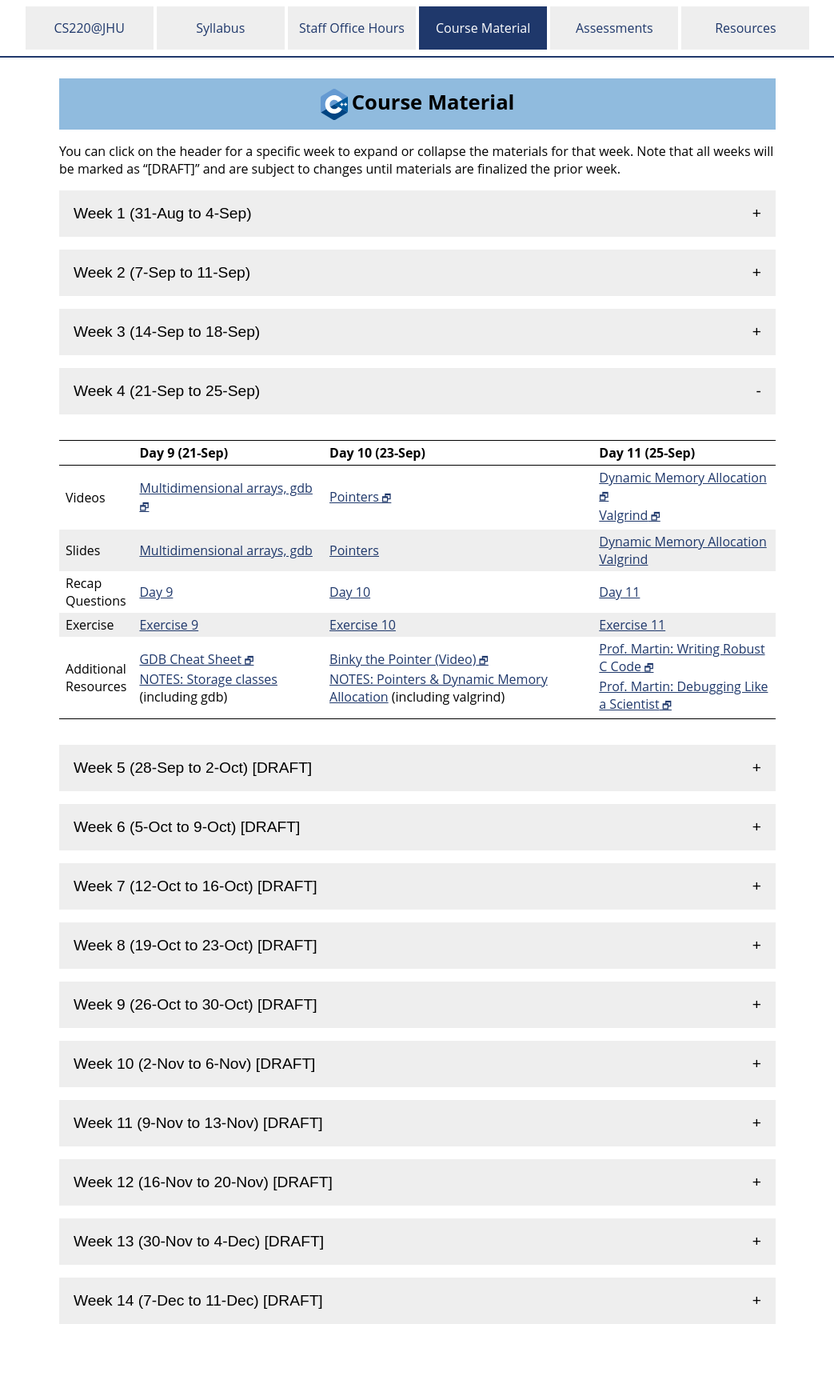
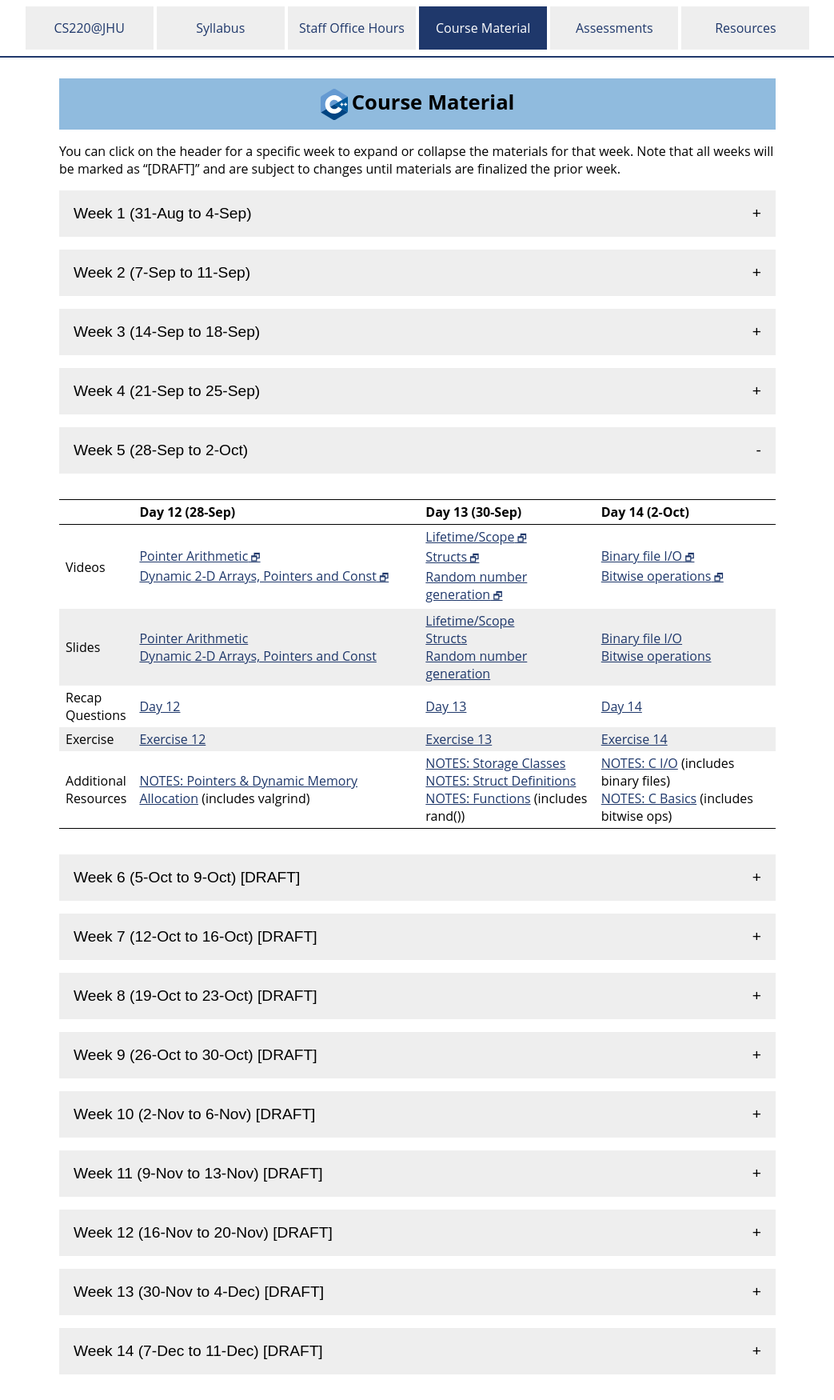
Before and after one commit to jhu-ip/cs220-f26, a Jekyll site: the page built from material.md, in a window 1280 px wide. Shown: the whole page at 80% size, without its empty margins (118-1161 px from the left). Built offline with Jekyll 4.4.1, drawn with Linux system fonts in a browser that asks for light colours; before the commit the page ends 1687 px from its top, so only the background shows below that.

Commit message:
updated material page to activate week5

```diff
--- a/material.md
+++ b/material.md
@@ -219,7 +219,7 @@
 </table>
 </div>
 
-<button type="button" id="week_5_toggle" class="week_control_button">Week 5 (28-Sep to 2-Oct) [DRAFT]</button>
+<button type="button" id="week_5_toggle" class="week_control_button">Week 5 (28-Sep to 2-Oct) </button>
 <div id="week_5" class="collapsible">
 <table>
   <thead>
```
Also changed, not shown: other parts of material.md (+1 -1 lines).
